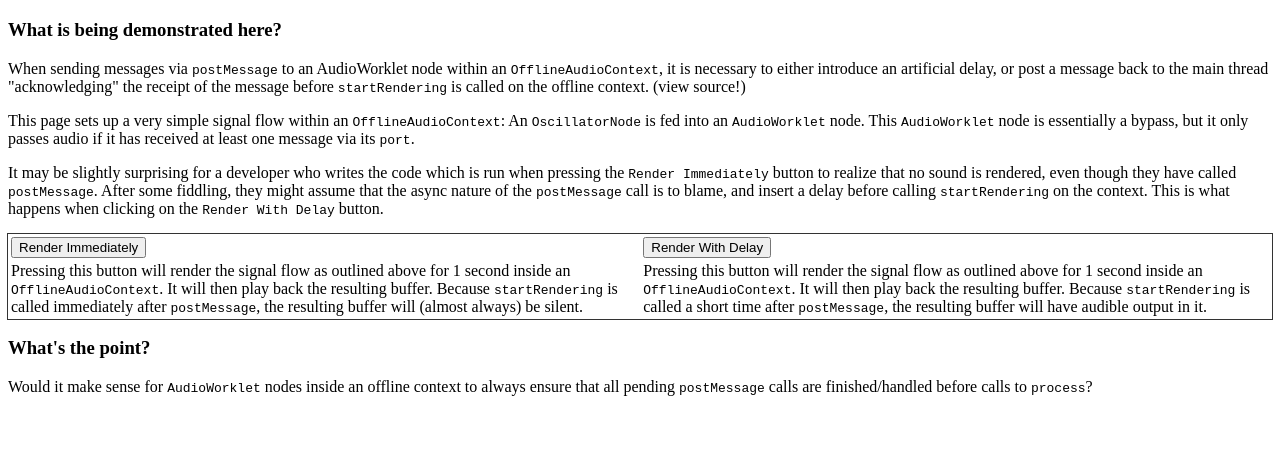
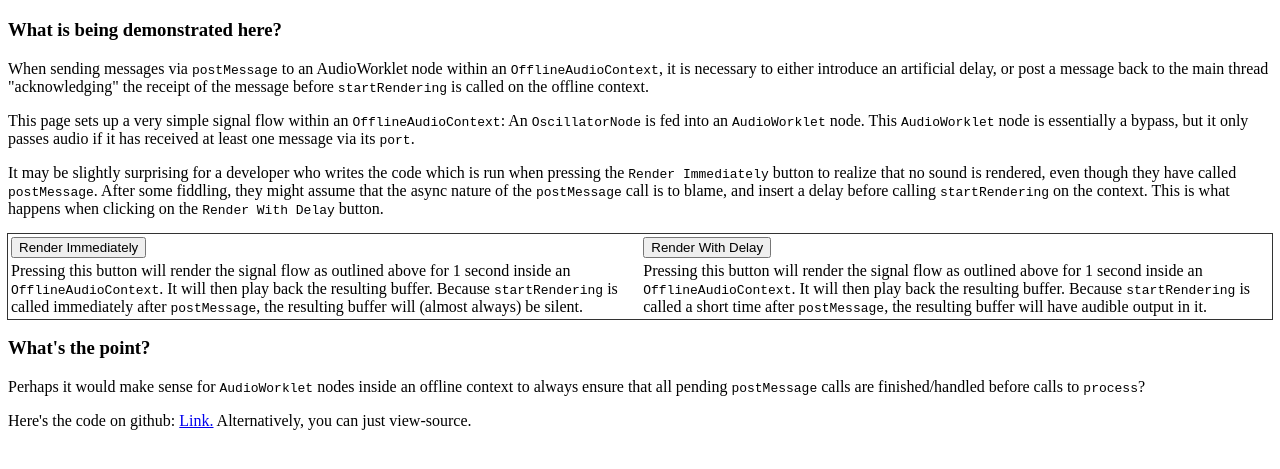
Before and after one commit to jackschaedler/offline-audio-worklet-repro, a plain HTML site: page index.html in a window 1280 px wide. Shown: the part 61-530 px from the top of the page. Drawn offline with Linux system fonts and the light colour scheme.

Commit message:
Add relevant links

```diff
--- a/index.html
+++ b/index.html
@@ -12,7 +12,7 @@
     When sending messages via <code>postMessage</code> to an AudioWorklet node within
     an <code>OfflineAudioContext</code>, it is necessary to either introduce an artificial
     delay, or post a message back to the main thread "acknowledging" the receipt of
-    the message before <code>startRendering</code> is called on the offline context. (view source!)
+    the message before <code>startRendering</code> is called on the offline context.
     </p>
     <p>
     This page sets up a very simple signal flow within an <code>OfflineAudioContext</code>:
@@ -58,9 +58,13 @@
 
     <h3>What's the point?</h3>
     <p>
-    Would it make sense for <code>AudioWorklet</code> nodes inside an offline context to always
+    Perhaps it would make sense for <code>AudioWorklet</code> nodes inside an offline context to always
     ensure that all pending <code>postMessage</code> calls are finished/handled before calls to
     <code>process</code>?
+    </p>
+    <p>
+      Here's the code on github: <a href="https://github.com/jackschaedler/offline-audio-worklet-repro">Link.</a>
+      Alternatively, you can just view-source.
     </p>
 
     <script type="module">
```
Also changed, not shown: 1 other file.
